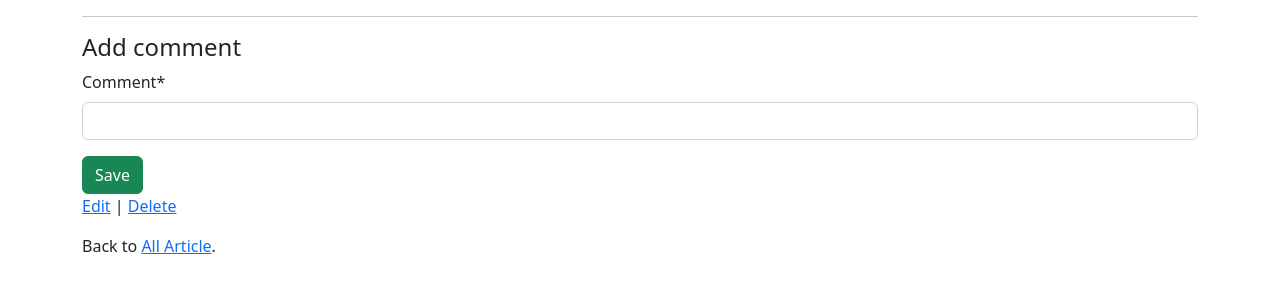
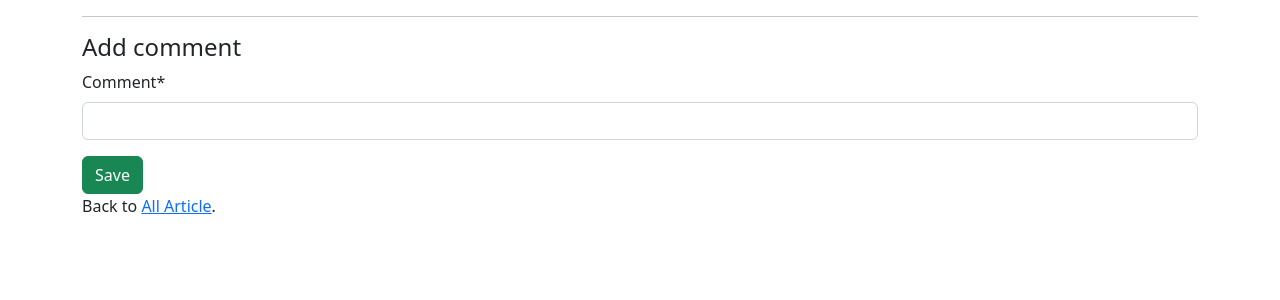
Before and after one commit to NVDungg/D4B_news, a Django app: template news/templates/articles/article_detail.html in a window 1280 px wide. Shown: the part 373-673 px from the top of the page. Run offline with Django 4.2, Linux system fonts and the light colour scheme; the template is opened without the code that fills it: values that come from a table or form of the project are taken from there, others are empty; data comes from the database, SQL or seed files in the repository; some libraries are stand-ins or nearby versions.

Commit message:
change permission E/D

```diff
--- a/news/templates/articles/article_detail.html
+++ b/news/templates/articles/article_detail.html
@@ -22,7 +22,11 @@
         <button class="btn btn-success ml-2" type="submit">Save</button>
     </form>
 
-    <p><a href="{% url 'article_edit' pk=article.pk %}">Edit</a> |
-        <a href="{% url 'article_delete' pk=article.pk %}">Delete</a></p>
+    {% if article.author == request.user %}
+        <p><a href="{% url 'article_edit' pk=article.pk %}">Edit</a> |
+            <a href="{% url 'article_delete' pk=article.pk %}">Delete</a>
+        </p>
+    {% endif %}
+
     <p>Back to <a href="{% url 'article_list' %}">All Article</a>.</p>
 {% endblock content %}
```
